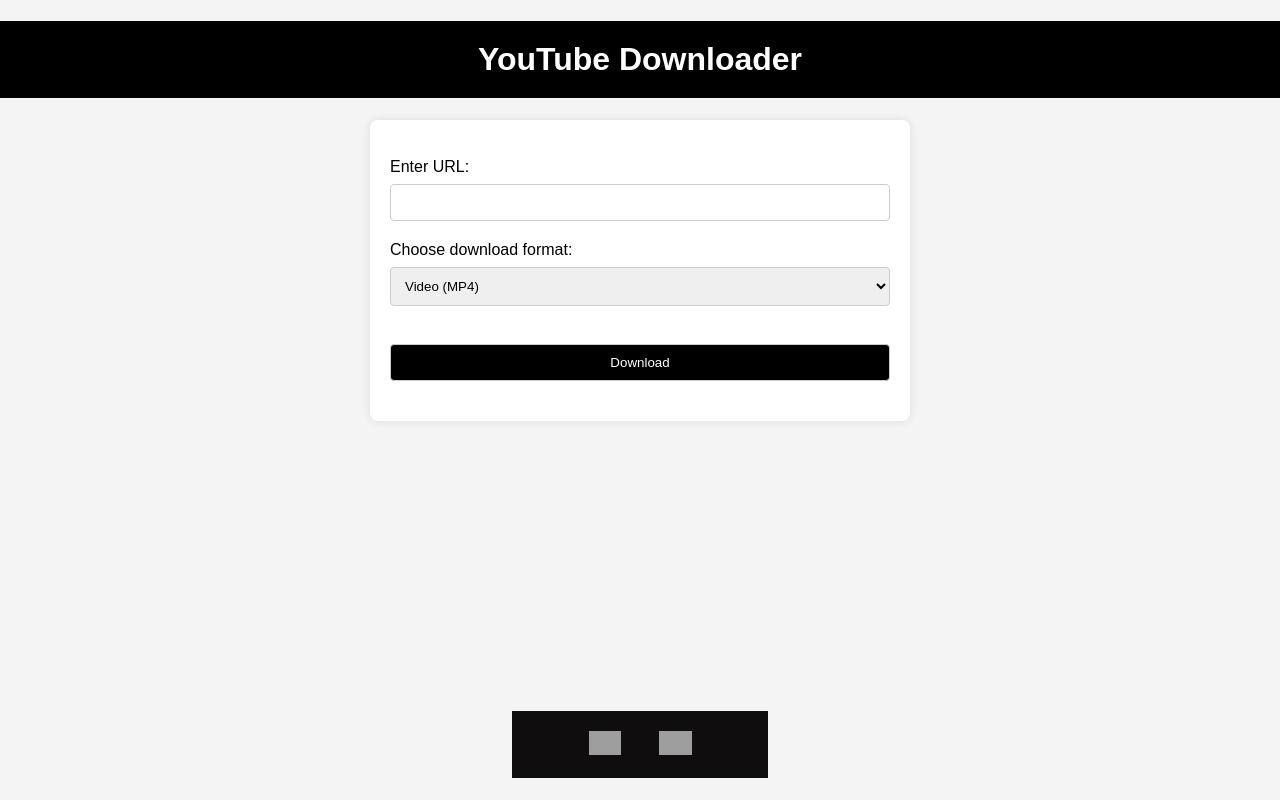
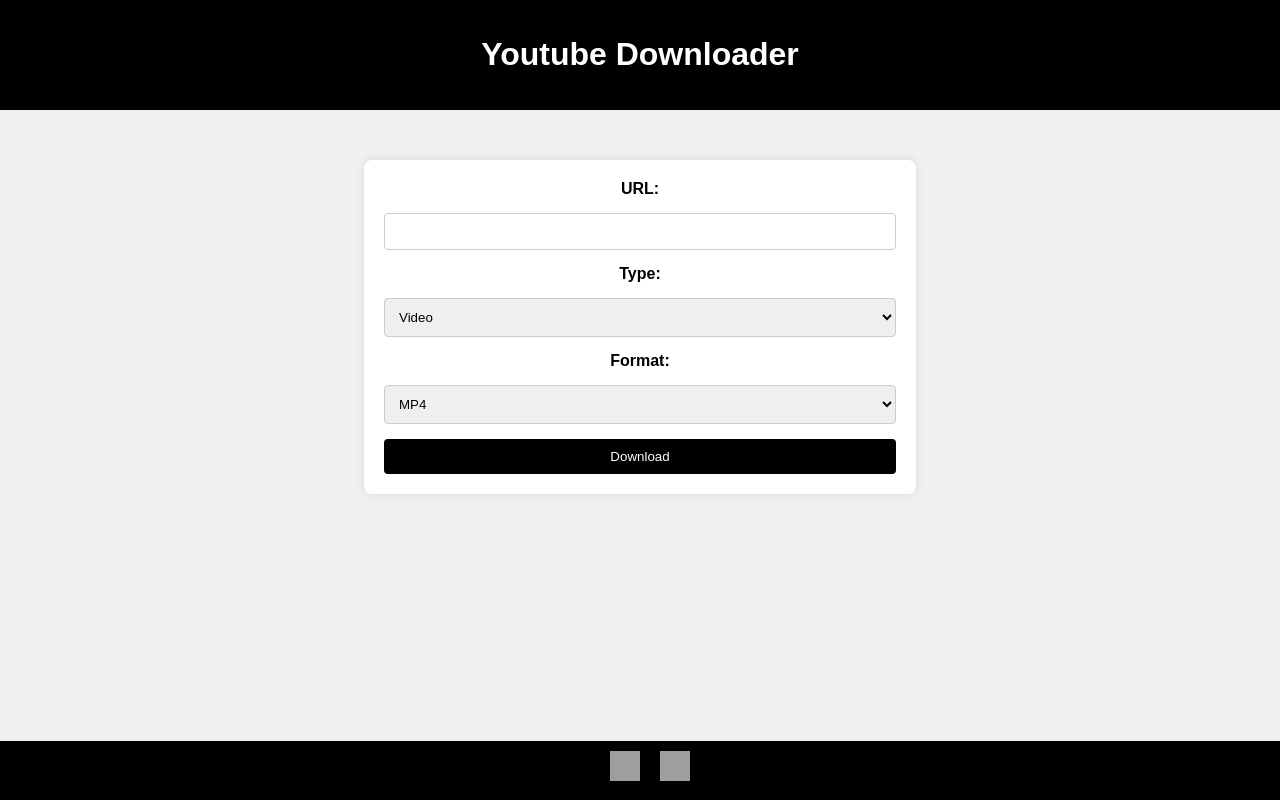
Before and after one commit to tamarheisler/YouTube-downloader, a Flask app: page / in a window 1280 px wide. Run offline with Flask 2, Linux system fonts and the light colour scheme; grey boxes are pictures that could not be loaded.

Commit message:
finish✨

```diff
--- a/requirements.txt
+++ b/requirements.txt
@@ -1,2 +1,2 @@
-Flask==2.2.3
-pytube==12.1.2
+Flask==2.0.1
+pytube==11.0.0
--- a/static/main.js
+++ b/static/main.js
@@ -1,65 +1,79 @@
-document.addEventListener('DOMContentLoaded', function () {
-    var successMessage = document.getElementById('successMessage');
-    if (window.location.href.indexOf("success") > -1) {
-        successMessage.style.display = 'block';
-    }
-});
+function download() {
+    var url = document.getElementById('url').value;
+    var choice = document.getElementById('choice').value;
+    var format = document.getElementById('format').value;
 
-document.addEventListener('DOMContentLoaded', function () {
-var urlInput = document.getElementById('url');
-var choiceSelect = document.getElementById('choice');
-var choiceLabel = document.getElementById('chicelabel');
+    // Additional validation logic if needed
 
-// הסתר את ה-<select> בהתאם לתוכן של ה-<input>
-function toggleSelectVisibility() {
-    if (urlInput.value.toLowerCase().includes('youtube')) {
-        choiceSelect.style.display = 'block'; // הצג את ה-<select>
-        choiceLabel.style.display = 'block'; // הצג את ה-<select>
-    } else {
-        choiceSelect.style.display = 'none'; // הסתר את ה-<select>
-        choiceLabel.style.display = 'none'; // הסתר את ה-<select>
-    }
+    // Example: Check if the URL is not empty
+    if (!url.trim()) {
+        document.getElementById('errorMessage').innerHTML = 'Please enter a valid URL.';
+        return;
     }
 
-function updateEmbed() {
-    // Get the value from the 'url' input field
-    var urlInput = document.getElementById('url');
-    var imageUrl = urlInput.value;
-
-    // Update the 'src' attribute of the 'embed' element
-    var embedElement = document.getElementById('vidPreview');
-    embedElement.src = imageUrl;
+    // Check if the URL is valid
+    var urlRegex = /^(https?:\/\/)?(www\.)?youtube\.com\/(watch\?v=|playlist\?list=|channel\/)[\w-]+$/;
+    if (!urlRegex.test(url)) {
+        document.getElementById('errorMessage').innerHTML = 'Please enter a valid YouTube URL.';
+        return;
     }
 
-// הפעל את הפונקציה גם כאשר משתנה ערך ב-<input>
-urlInput.addEventListener('input', toggleSelectVisibility);
-urlInput.addEventListener('input', updateEmbed);
+    // Reset error and success messages
+    document.getElementById('errorMessage').innerHTML = '';
+    document.getElementById('successMessage').innerHTML = '';
 
-// הסתר את ה-<select> בהתאם לערך ההתחלתי בטעינת העמוד
-toggleSelectVisibility();
-updateEmbed();
-});
+    document.getElementById('loadingSpinner').style.display = 'block';
 
-function submitClicked(){
-    const url = document.getElementById('url').value;
-
-    const form = document.getElementById('dForm');
-    loading.style.display = 'block'
-    form.style.display = 'none'
+    var elementsToHide = document.getElementsByClassName("formElement");
+    for (var i = 0; i < elementsToHide.length; i++){
+        elementsToHide[i].style.display = "none";
     }
 
+    // Generate a random parameter to avoid caching
+    var randomParam = Math.random().toString(36).substring(7);
 
+    // Fetch API request to the Flask endpoint with the random parameter
+    fetch('/download?random=' + randomParam, {
+        method: 'POST',
+        headers: {
+            'Content-Type': 'application/x-www-form-urlencoded',
+        },
+        body: 'url=' + encodeURIComponent(url) + '&choice=' + encodeURIComponent(choice) + '&format=' + encodeURIComponent(format),
+    })
+    .then(response => response.json())
+    .then(data => {
+        document.getElementById('loadingSpinner').style.display = 'none';
 
-const showResponseMessage = (success, message) => {
-    const container = $("#messageContainer");
-    const content = $("#messageContent");
-    const style = success ? "success" : "fail";
+        if (data.status === 'success') {
+            document.getElementById('successMessage').innerHTML = data.message;
+            document.getElementById('successMessage').style.display='block'
+        } else {
+            document.getElementById('errorMessage').innerHTML = "Error while downloading file";
+            document.getElementById('errorMessage')   .style.display='block'
+        }
 
-    container.addClass(`message-${style}`);
-    content.text(message);
-    container.show();
+        // Call the additional function after downloading the video
+        afterDownload();
+    })
+    .catch(error => {
+        console.error('Error:', error);
+        document.getElementById('loadingSpinner').style.display = 'none';
+        document.getElementById('errorMessage').innerHTML = 'An error occurred.';
+        document.getElementById('errorMessage').style.display='block';
+        afterDownload();
+    });
+}
 
-    setTimeout(() => {
-        container.hide();
-    }, 3000);
+function afterDownload() {
+    setTimeout(function() {
+        var elementsToHide = document.getElementsByClassName("formElement");
+        for (var i = 0; i < elementsToHide.length; i++){
+            elementsToHide[i].style.display = "block";
         }
+        document.getElementById('errorMessage').style.display='none';
+        document.getElementById('successMessage').style.display='none';
+        document.getElementById('url').value = ' ';
+
+        location.reload();
+    }, 4000);
+}
--- a/static/styles.css
+++ b/static/styles.css
@@ -1,133 +1,105 @@
 body {
-    font-family: 'Arial', sans-serif;
-    background-color: #f4f4f4;
+    background-color: #f0f0f0;
+    font-family: sans-serif;
     margin: 0;
     padding: 0;
 }
-
-h1,h5 {
+.header {
+    background-color: #000;
+    color: #fff;
     text-align: center;
-    padding: 20px;
-    background-color: #000000;
-    color: #fff;
+    padding: 15px;
 }
-
-h5 {
-    text-align: center;
-    padding: 20px;
-    background-color: #0f0d0d;
-    color: #fff;
-    position: fixed;
-    bottom: 0;
-    left: 40%;
-    right: 40%;
-
-}
-
-form {
-    max-width: 500px;
-    margin: 20px auto;
+.container {
+    width:40%;
+    margin: 50px auto;
     background-color: #fff;
     padding: 20px;
     border-radius: 8px;
     box-shadow: 0 0 10px rgba(0, 0, 0, 0.1);
 }
+.error-message {
+    background-color: rgba(255, 0, 0, 0.478);
+    margin-top: 10px;
+    padding: 10px;
+    box-sizing: border-box;
+    border: 1px solid #ccc;
+    border-radius: 4px;
+    display: none;
+    justify-content: center;
+    font-family: Arial Narrow, sans-serif	;
+    text-align: center;
+}
+.success-message {
+    background-color: rgba(0, 128, 0, 0.423);
+    margin-top: 10px;
+    padding: 10px;
+    box-sizing: border-box;
+    border: 1px solid #ccc;
+    border-radius: 4px;
+    display: none;
+    justify-content: center;
+    font-family: Arial Narrow, sans-serif	;
+    text-align: center;
 
+}
+form {
+    display: grid;
+    gap: 15px;
+}
 label {
-    display: block;
-    margin-bottom: 8px;
+    font-weight: bold;
 }
-
-select,
-input {
+input, select {
     width: 100%;
     padding: 10px;
-    margin-bottom: 20px;
+    box-sizing: border-box;
     border: 1px solid #ccc;
     border-radius: 4px;
-    box-sizing: border-box;
 }
-
-input[type="submit"] {
-    background-color: #000000;
+button {
+    width: 100%;
+    padding: 10px;
+    background-color: #000;
     color: #fff;
+    border: none;
+    border-radius: 4px;
     cursor: pointer;
 }
-
-input[type="submit"]:hover {
-    background-color: #555;
-}
-
-.success-message {
-    margin-top: 20px;
-    padding: 20px;
-    background-color: #4CAF50;
+/* הוסף את סגנון ה-Footer */
+.footer {
+    background-color: #000;
     color: #fff;
     text-align: center;
-    display: none;
-    border-radius: 8px;
-    box-shadow: 0 0 10px rgba(0, 0, 0, 0.1);
-    transition: opacity 0.5s ease;
-}
-
-.success-message.show {
-    display: block;
-    opacity: 1;
-}
-
-#successMessage {
-    font-size: large;
-    background-color: aquamarine;
-}
-
-.icon_img {
-    width: 15%;
-    margin-left: 8%;
-    margin-right: 8%;
-}
-
-
-#loading{
-    display: none ;
-
-}
-.displayLoading{
-    left: 100px;
-    right: 100px;
-}
-.removeItem{
-    display: none;
-}
-
-
-/* ====================================== */
-/* Masseges  */
-/*====================================== */
-
-.message-success {
+    padding: 10px;
+    position: fixed;
+    bottom: 0;
+left: 0;
     width: 100%;
-    height: auto;
-    margin-top: 20px;
-    padding: 10px;
-    color: black;
-    border: 1px solid #3A7734;
-    border-radius: 20px;
-    background-color: #b4fcad;
     display: flex;
     justify-content: center;
     align-items: center;
 }
 
-.message-fail {
-    width: 100%;
-    height: auto;
-    margin-top: 20px;
-    padding: 10px;
-    color: black;
-    border: 1px solid #9C1A1C;
-    border-radius: 20px;
-    background-color: #fdadaf;
+.footer a {
+    margin: 0 10px;  /* יצר מרווח בין הקישורים */
+}
+
+.icon_img {
+    width: 30px;  /* יצר גודל קבוע לתמונות */
+    height: 30px;
+    margin-bottom: 5px;  /* יצר מרווח מתחת לתמונות */
+}
+
+#downloadForm {
     display: flex;
+    flex-direction: column;
     justify-content: center;
     align-items: center;
 }
+#loadingSpinner {
+    display: none;
+    width: 100px; /* התאם לרוחב הרצוי שלך */
+    height: 100px; /* התאם לגובה הרצוי שלך */
+    margin-top: 20px; /* התאם למרחק מהטופס העליון */
+}
--- a/templates/index.html
+++ b/templates/index.html
@@ -1,176 +1,52 @@
 <!DOCTYPE html>
 <html lang="en">
-
 <head>
     <meta charset="UTF-8">
     <meta name="viewport" content="width=device-width, initial-scale=1.0">
-    <link rel="icon" href="arrow.png" type="image/png">
-    <title>YouTube Downloader</title>
+    <title>Youtube Downloader</title>
+    <link rel="stylesheet" href="/static/styles.css">
+    <script src="/static/main.js"></script>
+</head>
+<body>
+    <div class="header">
+        <h1>Youtube Downloader</h1>
+    </div>
+    <div class="container">
+        <form id="downloadForm">
+            <label for="url" class="formElement" class="formElement">URL:</label>
+            <input type="text" id="url" class="formElement" name="url" required>
 
-    <style>
-        body {
-            font-family: 'Arial', sans-serif;
-            background-color: #f4f4f4;
-            margin: 0;
-            padding: 0;
-        }
+            <label for="choice" class="formElement">Type:</label>
+            <select id="choice" name="choice" class="formElement">
+                <option value="1">Video</option>
+                <option value="2">Playlist</option>
+                <option value="3">Channel</option>
+            </select>
 
-        h1 {
-            text-align: center;
-            padding: 20px;
-            background-color: #000000;
-            color: #fff;
-        }
+            <label for="format" class="formElement">Format:</label>
+            <select id="format" name="format" class="formElement">
+                <option value="mp4">MP4</option>
+                <option value="mp3">MP3</option>
+            </select>
 
-        h5 {
-            text-align: center;
-            padding: 20px;
-            background-color: #0f0d0d;
-            color: #fff;
-            position: fixed;
-            bottom: 0;
-            left: 40%;
-            right: 40%;
+            <button type="button" onclick="download()" class="formElement">Download</button>
+            <embed id="loadingSpinner" src="https://lottie.host/embed/89bf7a6d-2cd1-4b9e-9ce5-8af56a925ed8/qKkbQoMNAA.json">
+        </form>
+        <div id="errorMessage" class="error-message"></div>
+        <div id="successMessage" class="success-message"></div>
 
-        }
 
-        form {
-            max-width: 500px;
-            margin: 20px auto;
-            background-color: #fff;
-            padding: 20px;
-            border-radius: 8px;
-            box-shadow: 0 0 10px rgba(0, 0, 0, 0.1);
-        }
+        <!-- FOOTER עם קישורים ותמונות -->
+        <div class="footer">
+            <a href="https://mail.google.com/mail/u/0/?fs=1&tf=cm&source=mailto&to=tamar.heisler1@gmail.com">
+                <img src="https://tamarheisler.github.io/MyProfile/sendEmail.png" class="icon_img" alt="Email">
+            </a>
 
-        label {
-            display: block;
-            margin-bottom: 8px;
-        }
-
-        select,
-        input {
-            width: 100%;
-            padding: 10px;
-            margin-bottom: 20px;
-            border: 1px solid #ccc;
-            border-radius: 4px;
-            box-sizing: border-box;
-        }
-
-        input[type="submit"] {
-            background-color: #000000;
-            color: #fff;
-            cursor: pointer;
-        }
-
-        input[type="submit"]:hover {
-            background-color: #555;
-        }
-
-        .success-message {
-            margin-top: 20px;
-            padding: 20px;
-            background-color: #4CAF50;
-            color: #fff;
-            text-align: center;
-            display: none;
-            border-radius: 8px;
-            box-shadow: 0 0 10px rgba(0, 0, 0, 0.1);
-            transition: opacity 0.5s ease;
-        }
-
-        .success-message.show {
-            display: block;
-            opacity: 1;
-        }
-
-        #successMessage {
-            font-size: large;
-            background-color: aquamarine;
-        }
-
-        .icon_img {
-            width: 15%;
-            margin-left: 8%;
-            margin-right: 8%;
-        }
-    </style>
-</head>
-
-<body>
-    <h1>YouTube Downloader</h1>
-
-    <form action="/download" method="post">
-
-        <br>
-        <label for="url">Enter URL:</label>
-        <input type="text" name="url" id="url" required>
-        <br>
-        <label for="format">Choose download format:</label>
-        <select name="format" id="format">
-            <option value="mp4">Video (MP4)</option>
-            <option value="mp3">Audio (MP3)</option>
-            <option value="avi">Audio (AVI)</option>
-        </select>
-        <br>
-        <label for="choice" id="chicelabel">Choose an option:</label>
-        <select name="choice" id="choice">
-            <option value="1">Download Single Video</option>
-            <option value="2">Download Playlist</option>
-            <option value="3">Download Channel</option>
-        </select>
-        <br>
-        <!-- <label for="location">Specify download location:</label>
-        <input type="text" name="location" id="location" placeholder="Enter folder path">
-        <br> -->
-        <input type="submit" value="Download">
-    </form>
-    <div class="success-message" id="successMessage">
-        Finished successfully
+            <a href="https://github.com/tamarheisler">
+                <img src="https://tamarheisler.github.io/MyProfile/github_img.png" class="icon_img" alt="GitHub">
+            </a>
+        </div>
     </div>
 
-    <script>
-        document.addEventListener('DOMContentLoaded', function () {
-            var successMessage = document.getElementById('successMessage');
-            if (window.location.href.indexOf("success") > -1) {
-                successMessage.style.display = 'block';
-            }
-        });
-
-        document.addEventListener('DOMContentLoaded', function () {
-        var urlInput = document.getElementById('url');
-        var choiceSelect = document.getElementById('choice');
-        var choiceLabel = document.getElementById('chicelabel');
-
-        // הסתר את ה-<select> בהתאם לתוכן של ה-<input>
-        function toggleSelectVisibility() {
-            if (urlInput.value.toLowerCase().includes('youtube')) {
-                choiceSelect.style.display = 'block'; // הצג את ה-<select>
-                choiceLabel.style.display = 'block'; // הצג את ה-<select>
-            } else {
-                choiceSelect.style.display = 'none'; // הסתר את ה-<select>
-                choiceLabel.style.display = 'none'; // הסתר את ה-<select>
-            }
-        }
-
-        // הפעל את הפונקציה גם כאשר משתנה ערך ב-<input>
-        urlInput.addEventListener('input', toggleSelectVisibility);
-
-        // הסתר את ה-<select> בהתאם לערך ההתחלתי בטעינת העמוד
-        toggleSelectVisibility();
-    });
-
-
-    </script>
 </body>
-<!-- <footer><a href="mailto: tamar.heisler1@gmail.com">tamar.heisler1@gmail.com</a></footer> -->
-<h5>
-    <a href="mailto:tamar.heisler1@gmail.com"> <img src="https://tamarheisler.github.io/MyProfile/sendEmail.png"
-            class="icon_img"></a>
-
-    <a href="https://github.com/tamarheisler"> <img src="https://tamarheisler.github.io/MyProfile/github_img.png"
-            class="icon_img"></a>
-</h5>
-
 </html>
```
Also changed, not shown: docker-compose.yml (added, +8 -0 lines), main.py (deleted, +0 -58 lines), 5 other files. Lines whose indentation alone changed are shown as unchanged.
